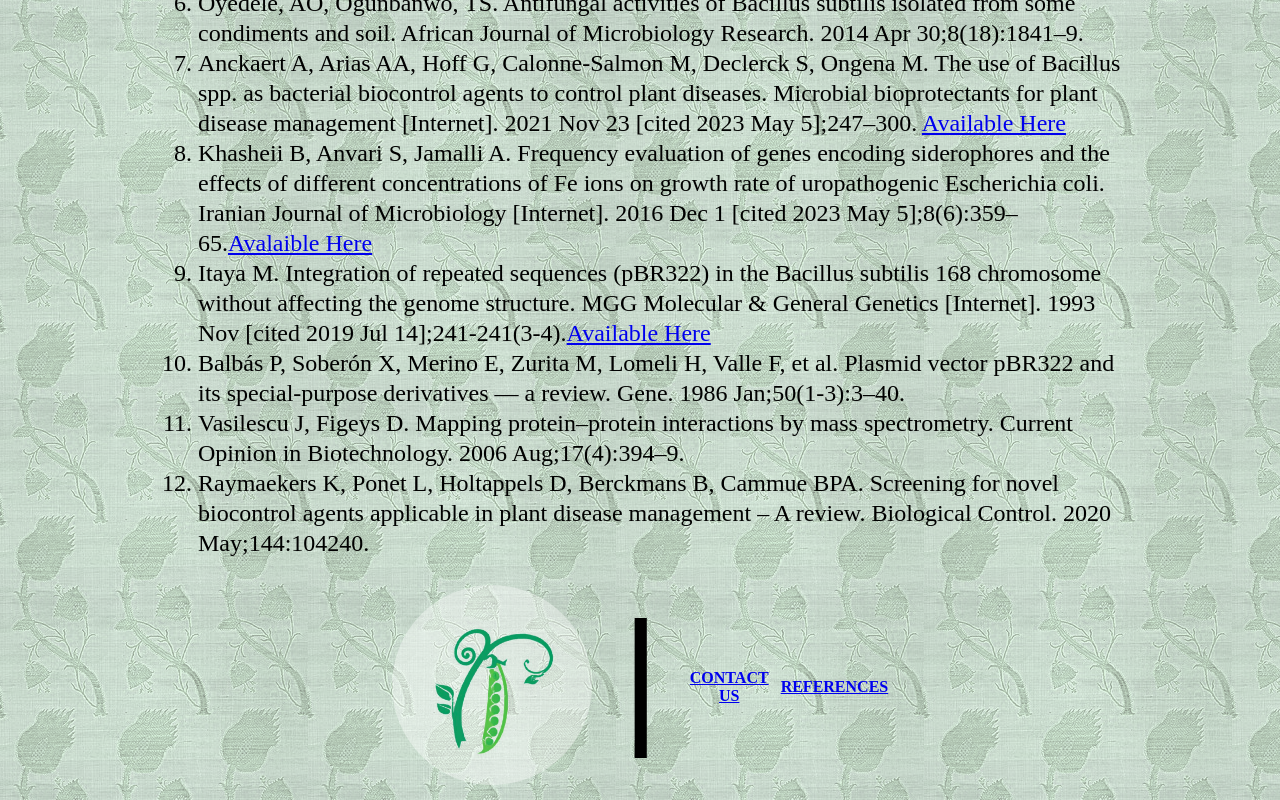
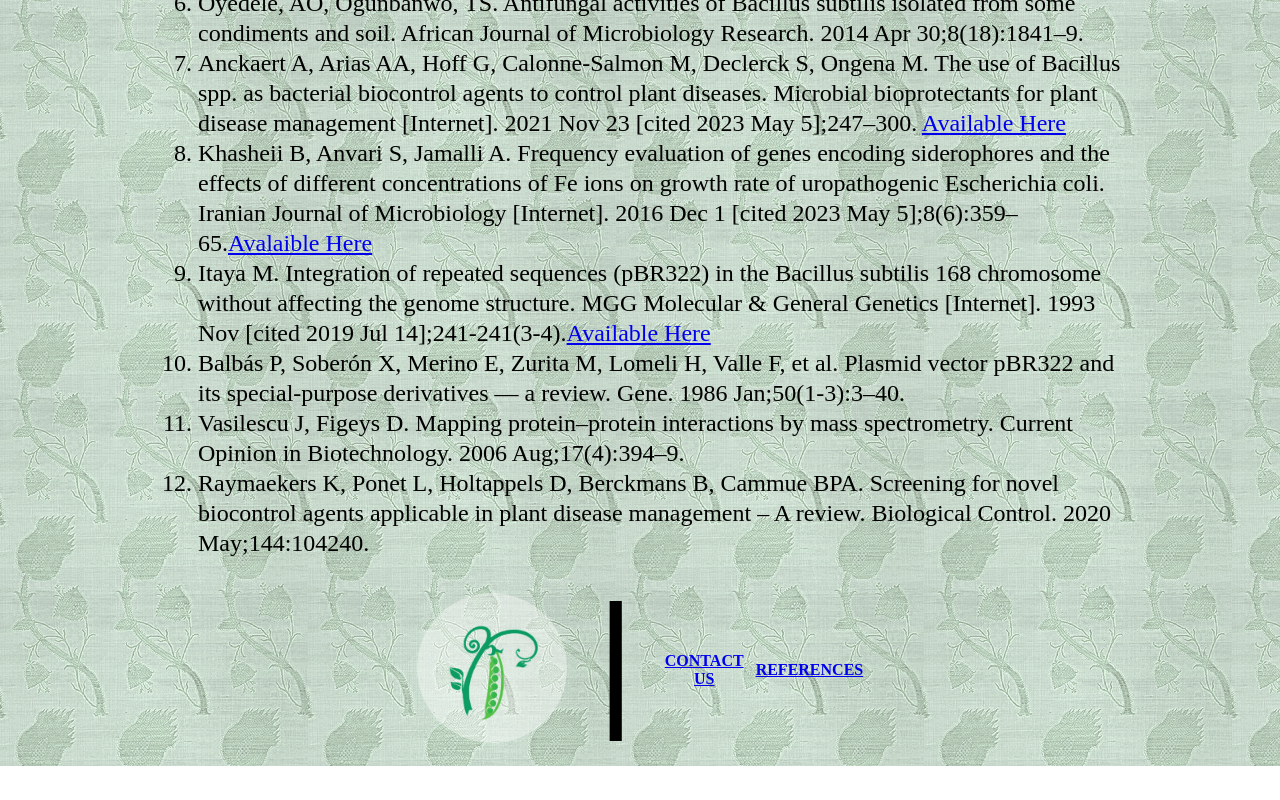
Before and after one commit to ProjectSmilingMendel/ProjectSmilingMendel, a plain HTML site: page PAGE-R.html in a window 1280 px wide. Shown: the part 636-1436 px from the top of the page. After the commit the page ends 1402 px from the top, so only its background shows below. Drawn offline with Linux system fonts and the light colour scheme.

Commit message:
resized lower icon

```diff
--- a/PAGE-R.html
+++ b/PAGE-R.html
@@ -75,7 +75,7 @@ biocontrol agents applicable in plant disease management – A review. Biologica
 				<footer>
 		<center><table>
 		<tr>
-		<th><a href="./PAGE1.html"><img src="./pea.png" alt="image not found" width=200 height=200></a></th>
+		<th><a href="./PAGE1.html"><img src="./pea.png" alt="image not found" width=150 height=150></a></th>
 		<td>|</td>
 		<th><a href="./CONTACT.html">CONTACT<br>US</a></th>
 		<th>&nbsp</th>
```
Also changed, not shown: PAGE1.html (+1 -1 lines), PAGE2.html (+1 -1 lines), PAGE3.html (+1 -1 lines), PAGE4.html (+1 -1 lines), PAGE5.html (+1 -1 lines), index.html (+1 -1 lines).
